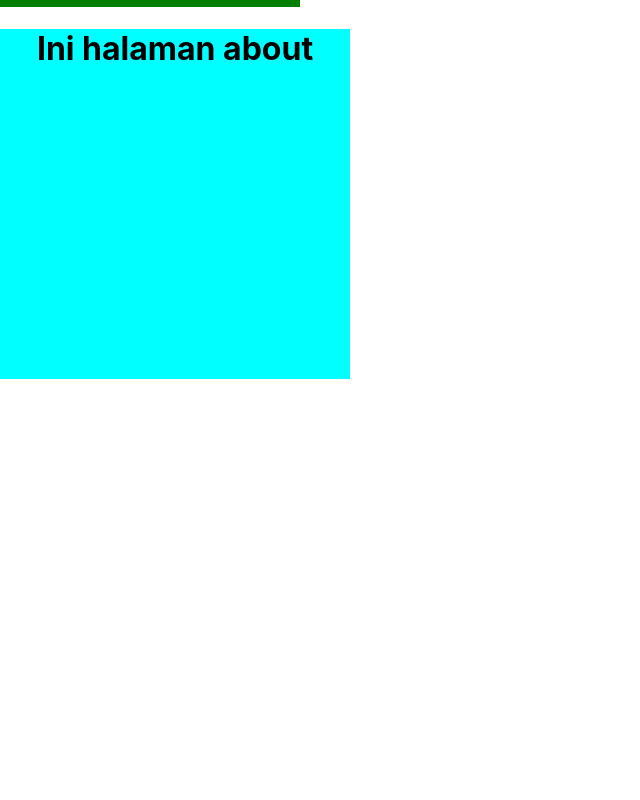
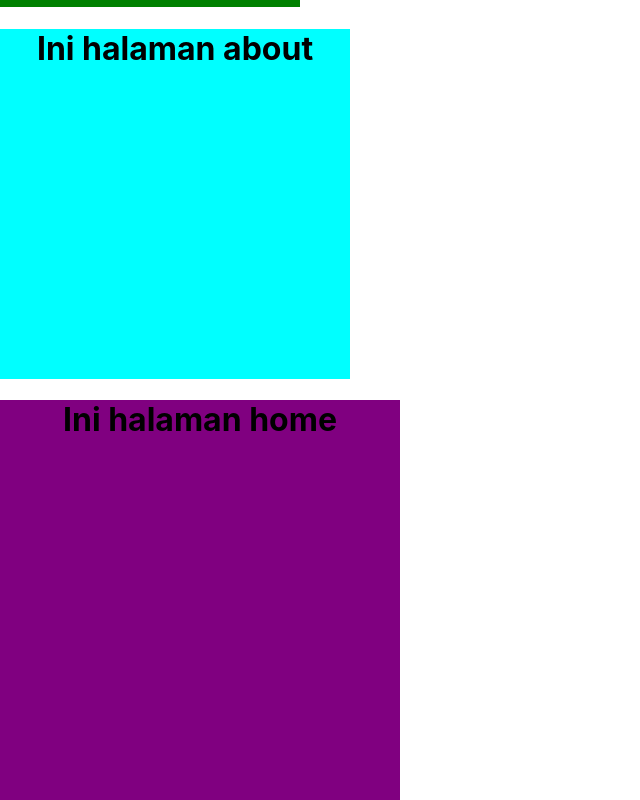
Before and after one commit to ardhisparahita/tugas-react, a React (Create React App) app: page / in a window 1280 px wide. Shown: the part 1100-1900 px from the top of the page, without its empty margins (0-640 px from the left). Before the commit the page ends 1479 px from the top, so only its background shows below. Built offline with nearby package versions, Linux system fonts and the light colour scheme.

Commit message:
create pages home

```diff
--- a/src/App.js
+++ b/src/App.js
@@ -5,6 +5,7 @@ import Button from './Components/Button/Button';
 import Login from './Pages/Login/Login';
 import Profile from './Pages/Profile/Profile';
 import About from './Pages/About/About';
+import Home from './Pages/Home/Home';
 
 function App() {
   return (
@@ -15,6 +16,7 @@ function App() {
       <Login/>
       <Profile/>
       <About/>
+      <Home/>
     </div>
   );
 }
--- /dev/null
+++ b/src/Pages/Home/Home.jsx
@@ -0,0 +1,13 @@
+import styles from "./Home.module.css"
+
+const Home = () => {
+    return (
+        <>
+            <div className={styles.home}>
+                <h1>Ini halaman home</h1>
+            </div>
+        </>
+    )
+}
+
+export default Home
--- /dev/null
+++ b/src/Pages/Home/Home.module.css
@@ -0,0 +1,5 @@
+.home {
+    width: 400px;
+    height: 400px;
+    background-color: purple
+}
```
